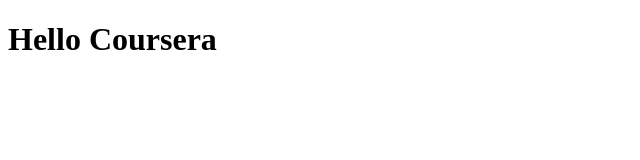
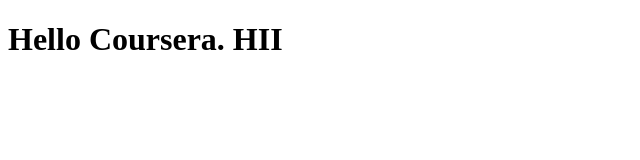
Before and after one commit to AmirSahil/coursera-WebDev, a plain HTML site: page site/index.html in a window 1280 px wide. Shown: the whole page, without its empty margins (0-640 px from the left). Drawn offline with Linux system fonts and the light colour scheme.

Commit message:
small message added

```diff
--- a/site/index.html
+++ b/site/index.html
@@ -6,6 +6,6 @@
     <title>Hello Coursera</title>
 </head>
 <body>
-    <h1>Hello Coursera</h1>
+    <h1>Hello Coursera. HII</h1>
 </body>
 </html>
```
